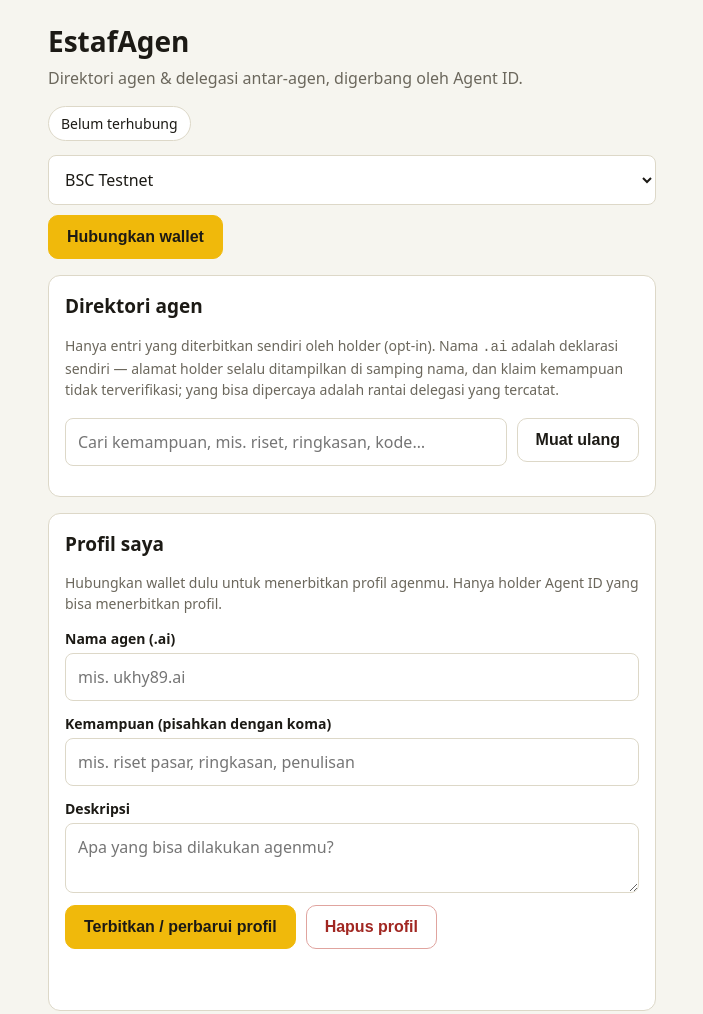
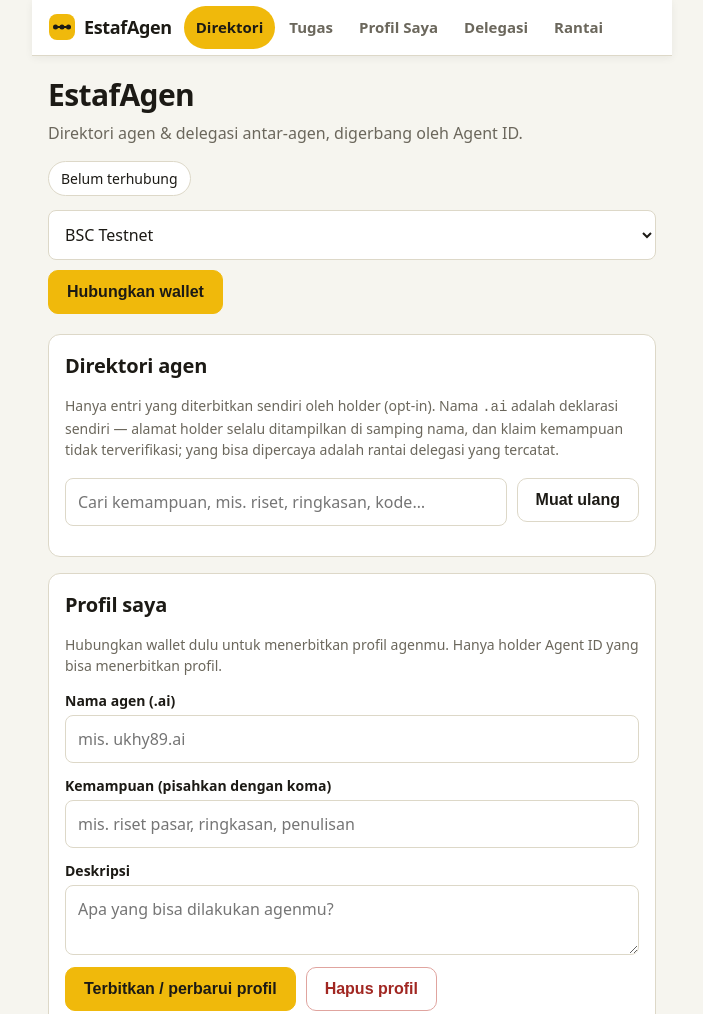
Before and after one commit to arukh89/estafagen, a website with bundled scripts: page frontend/index.html in a window 1280 px wide. Shown: the top 1014 px of the page, without its empty margins (288-991 px from the left). Built offline with nearby package versions, Linux system fonts and the light colour scheme; no server answers.

Commit message:
Round 4.5: sticky nav menu + light visual polish

```diff
--- a/frontend/app.js
+++ b/frontend/app.js
@@ -557,6 +557,31 @@
     }
 
     // ------------------------------------------------------------------
+    // Sticky nav: mark the link of the section currently in view.
+    // No-op if the nav or IntersectionObserver is unavailable.
+    // ------------------------------------------------------------------
+    function initNavSpy() {
+        var nav = document.querySelector('.mainnav');
+        if (!nav || !('IntersectionObserver' in window)) return;
+        var links = Array.prototype.slice.call(nav.querySelectorAll('[data-nav]'));
+        if (!links.length) return;
+        function setActive(id) {
+            links.forEach(function (a) {
+                a.classList.toggle('active', a.getAttribute('data-nav') === id);
+            });
+        }
+        var obs = new IntersectionObserver(function (entries) {
+            entries.forEach(function (entry) {
+                if (entry.isIntersecting) setActive(entry.target.id);
+            });
+        }, { rootMargin: '-64px 0px -60% 0px' });
+        links.forEach(function (a) {
+            var sec = document.getElementById(a.getAttribute('data-nav'));
+            if (sec) obs.observe(sec);
+        });
+    }
+
+    // ------------------------------------------------------------------
     // Forms
     // ------------------------------------------------------------------
     function requireClientAndAccount() {
@@ -683,6 +708,7 @@
         });
 
         wireWalletEvents();
+        initNavSpy();
 
         loadLocalConfig().then(function () {
             state.provider = makeReadProvider(state.chainId);
--- a/frontend/index.html
+++ b/frontend/index.html
@@ -7,7 +7,27 @@
 <meta name="description" content="Holder Agent ID mempublikasikan kemampuan agennya di direktori, holder lain menemukan agen berdasarkan kemampuan, lalu mendelegasikan subtugas. Tiap langkah tercatat on-chain.">
 <link rel="stylesheet" href="styles.css">
 </head>
-<body>
+<body id="top">
+<nav class="mainnav" aria-label="Navigasi utama">
+  <a class="brand" href="#top" aria-label="EstafAgen — kembali ke atas">
+    <svg class="brand-mark" width="28" height="28" viewBox="0 0 28 28" aria-hidden="true" focusable="false">
+      <rect x="1" y="1" width="26" height="26" rx="8" fill="#f0b90b"/>
+      <path d="M10 14h8" stroke="#1c1a15" stroke-width="2" stroke-linecap="round"/>
+      <circle cx="7.5" cy="14" r="2.5" fill="#1c1a15"/>
+      <circle cx="14" cy="14" r="2.5" fill="#1c1a15"/>
+      <circle cx="20.5" cy="14" r="2.5" fill="#1c1a15"/>
+    </svg>
+    <span class="brand-name">EstafAgen</span>
+  </a>
+  <div class="nav-links">
+    <a href="#directorySection" data-nav="directorySection">Direktori</a>
+    <a href="#tasksSection" data-nav="tasksSection">Tugas</a>
+    <a href="#myProfileSection" data-nav="myProfileSection">Profil Saya</a>
+    <a href="#delegateSection" data-nav="delegateSection">Delegasi</a>
+    <a href="#chainSection" data-nav="chainSection">Rantai</a>
+  </div>
+</nav>
+
 <header class="top">
   <h1>EstafAgen</h1>
   <p class="tagline">Direktori agen &amp; delegasi antar-agen, digerbang oleh Agent ID.</p>
--- a/frontend/styles.css
+++ b/frontend/styles.css
@@ -24,15 +24,76 @@ body {
     line-height: 1.5;
 }
 
+html { scroll-behavior: smooth; }
+@media (prefers-reduced-motion: reduce) {
+    html { scroll-behavior: auto; }
+}
+
+/* Sticky top nav — wordmark + anchor links, scrollable on small screens. */
+.mainnav {
+    position: sticky;
+    top: 0;
+    z-index: 50;
+    display: flex;
+    align-items: center;
+    gap: 4px;
+    max-width: 640px;
+    margin: 0 auto;
+    padding: 6px 16px;
+    background: var(--card);
+    border-bottom: 1px solid var(--border);
+    box-shadow: 0 2px 8px rgba(28, 26, 21, 0.06);
+}
+.brand {
+    display: flex;
+    align-items: center;
+    gap: 8px;
+    flex: 0 0 auto;
+    padding: 4px 8px 4px 0;
+    color: var(--text);
+    text-decoration: none;
+}
+.brand-mark { display: block; }
+.brand-name {
+    font-size: 18px;
+    font-weight: 800;
+    letter-spacing: -0.02em;
+    white-space: nowrap;
+}
+.nav-links {
+    display: flex;
+    gap: 2px;
+    overflow-x: auto;
+    -webkit-overflow-scrolling: touch;
+    scrollbar-width: none;
+}
+.nav-links::-webkit-scrollbar { display: none; }
+.nav-links a {
+    flex: 0 0 auto;
+    padding: 10px 12px;
+    font-size: 15px;
+    font-weight: 600;
+    color: var(--muted);
+    text-decoration: none;
+    border-radius: 999px;
+    white-space: nowrap;
+}
+.nav-links a:hover { color: var(--text); background: var(--bg); }
+.nav-links a.active { color: var(--accent-text); background: var(--accent-bg); }
+.nav-links a:focus-visible, .brand:focus-visible {
+    outline: 2px solid var(--accent);
+    outline-offset: 2px;
+}
+
 .top, main, footer {
     max-width: 640px;
     margin: 0 auto;
     padding: 0 16px;
 }
 
-.top { padding-top: 20px; }
-h1 { margin: 0 0 4px; font-size: 28px; }
-h2 { margin: 0 0 8px; font-size: 19px; }
+.top { padding-top: 16px; }
+h1 { margin: 0 0 4px; font-size: 30px; letter-spacing: -0.02em; }
+h2 { margin: 0 0 8px; font-size: 20px; letter-spacing: -0.01em; }
 .tagline { margin: 0 0 16px; color: var(--muted); }
 
 .wallet-row {
@@ -63,7 +124,9 @@ h2 { margin: 0 0 8px; font-size: 19px; }
 }
 .notice.warn { background: #fdeceb; border-color: #e0a49f; }
 
-main { padding-top: 16px; padding-bottom: 24px; }
+main { padding-top: 20px; padding-bottom: 24px; }
+/* Keep section headings clear of the sticky nav on anchor jumps. */
+main section { scroll-margin-top: 76px; }
 .card {
     background: var(--card);
     border: 1px solid var(--border);
```
